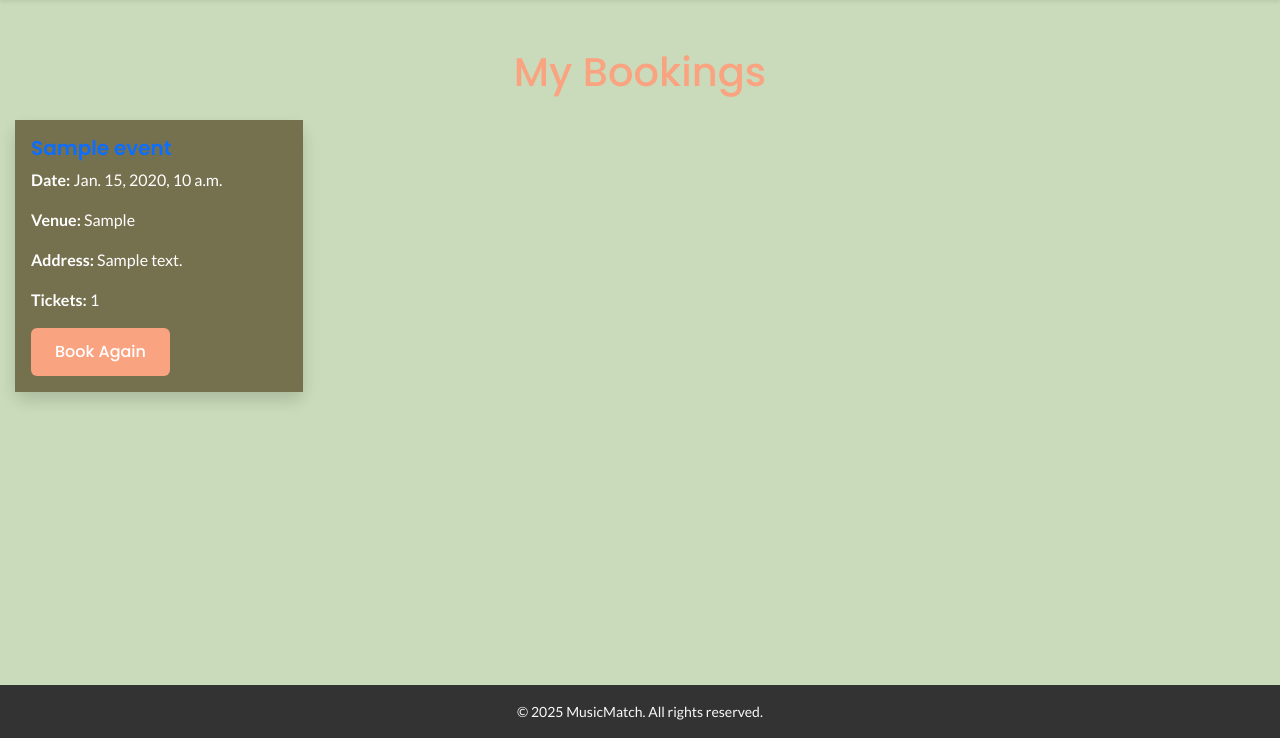
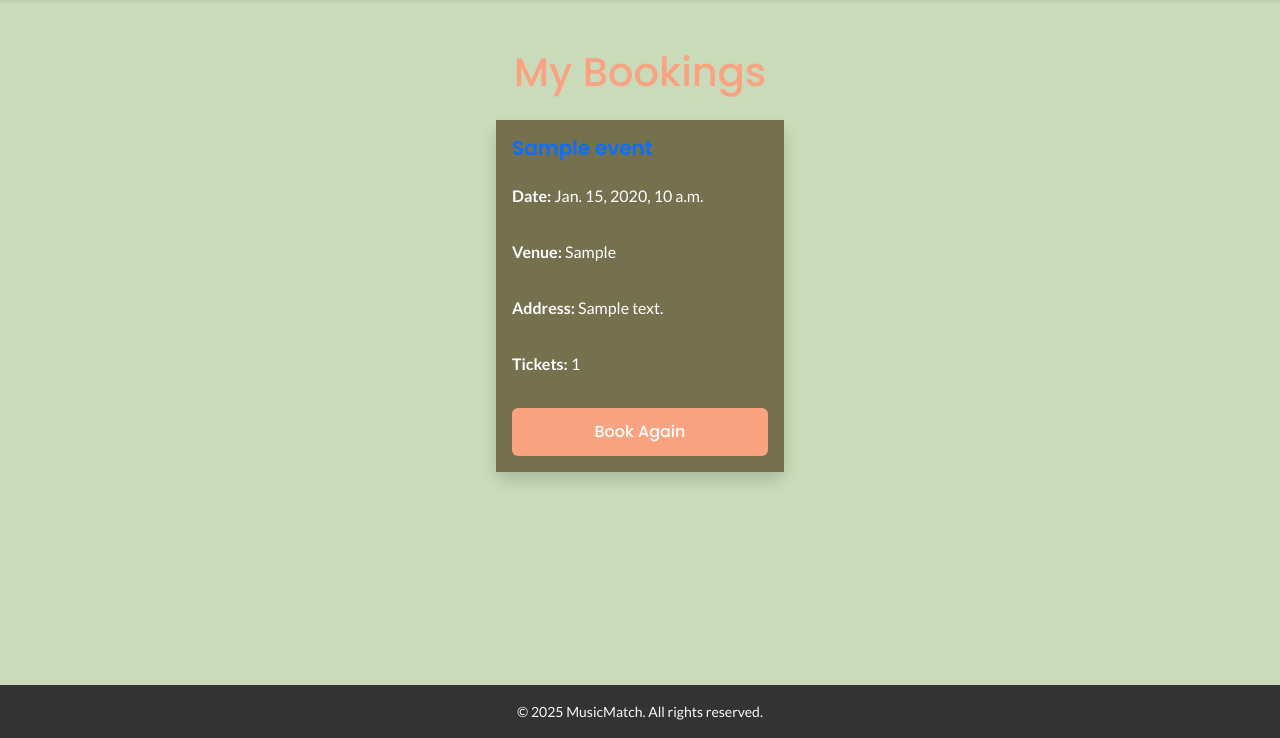
Before and after one commit to mahmudurmahid/individual-full-stack-project, a Django app: page /my-bookings/ in a window 1280 px wide. Shown: the part 62-800 px from the top of the page. Run offline with Django 4.2, Linux system fonts and the light colour scheme; a user stored in the database is signed in; tables that the repository leaves empty hold one stand-in row (values such as "Sample post").

Commit message:
my bookings and upcoming events stlying

```diff
--- a/static/css/style.css
+++ b/static/css/style.css
@@ -289,6 +289,35 @@ h3 {
 }
 
 /* Upcoming Events and My Bookings Page */
+.cards-container {
+  display: flex;
+  justify-content: center;
+  flex-wrap: wrap;
+  gap: 1.5rem;
+  margin: 0 auto;
+  max-width: 1200px;
+}
+
+.cards-container .card {
+  width: 18rem;
+  min-height: 22rem;
+  display: flex;
+  flex-direction: column;
+  justify-content: space-between;
+}
+
+.card-body {
+  flex-grow: 1;
+  display: flex;
+  flex-direction: column;
+  justify-content: space-between;
+}
+
+.booked-events-container,
+.event-list-container {
+  max-width: 100%;
+  margin: 0 auto;
+}
 
 /* My Events Page */
 .my-events-container {
--- a/templates/booked_events.html
+++ b/templates/booked_events.html
@@ -58,9 +58,8 @@
       <h1 class="text-center mb-4">My Bookings</h1>
 
       {% if bookings %}
-      <div class="row">
+      <div class="cards-container booked-events-container">
         {% for booking in bookings %}
-        <div class="col-md-6 mb-4">
         <div class="card shadow">
           <div class="card-body">
             <h5 class="card-title text-primary">{{ booking.event.title }}</h5>
@@ -76,13 +75,11 @@
             <p class="card-text">
               <strong>Tickets:</strong> {{ booking.ticket_count }}
             </p>
-              <!-- Adjust the URL based on your use case -->
             <a
               href="{% url 'book_event' booking.event.id %}"
               class="btn btn-primary"
               >Book Again</a
             >
-            </div>
           </div>
         </div>
         {% endfor %}
```
Also changed, not shown: templates/event_list.html (+15 -21 lines). Lines whose indentation alone changed are shown as unchanged.
